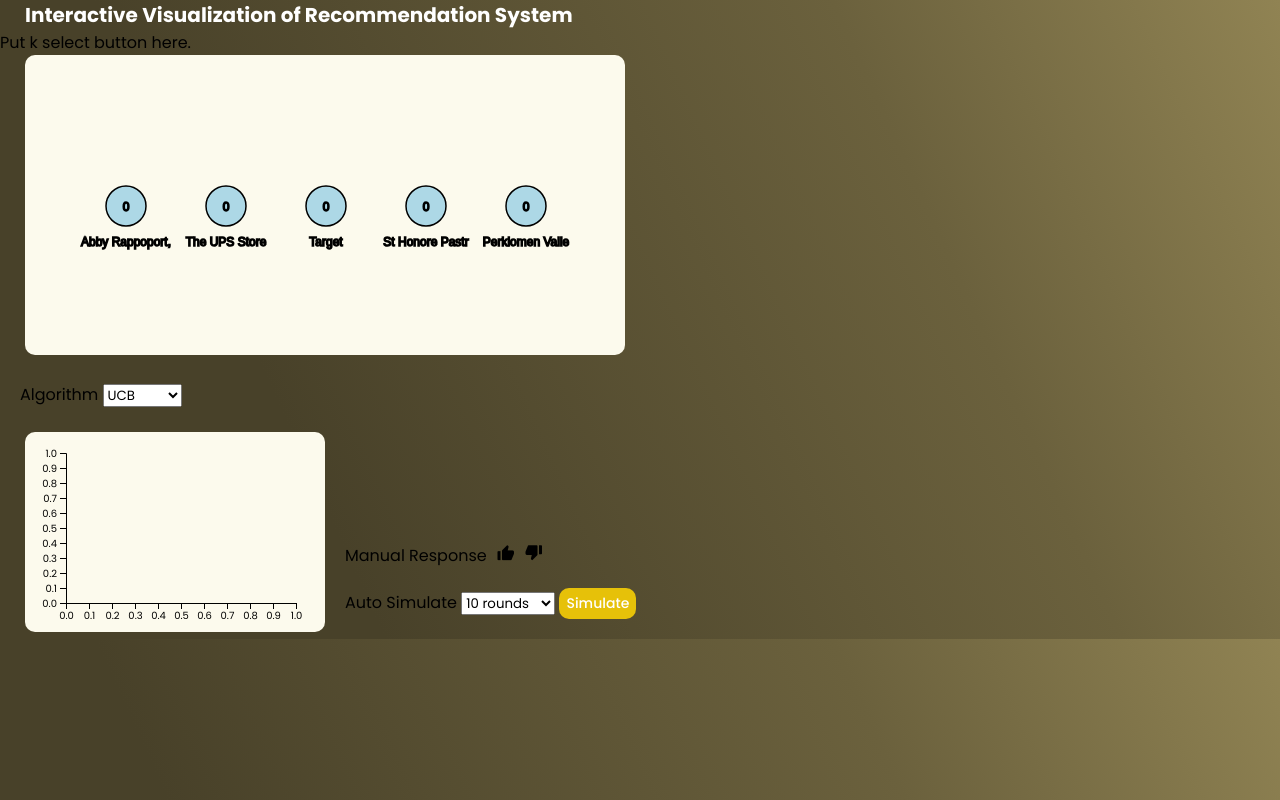
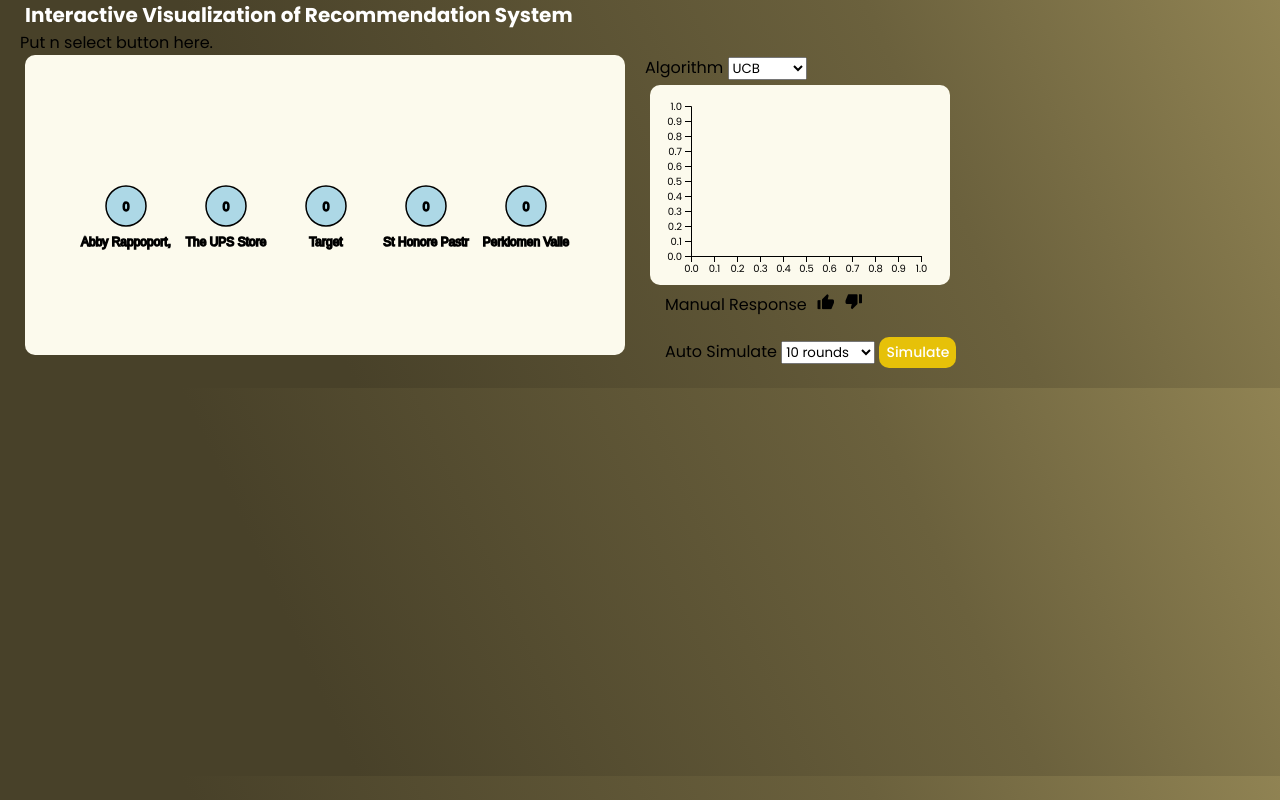
Before and after one commit to Delen0828/6242-Proj, a plain HTML site: page main.html in a window 1280 px wide. Drawn offline with nearby package versions, Linux system fonts and the light colour scheme.

Commit message:
modify layout

```diff
--- a/css/style.css
+++ b/css/style.css
@@ -118,7 +118,8 @@ body {
 }
 
 #vis-container svg{
-    margin-left: 25px;
+    margin-top: 5px;
+    margin-left: 5px;
     display: inline-block;
     border: 1px solid transparent;
     border-radius: 10px;
@@ -133,5 +134,8 @@ body {
 
 .algo-sel{
     margin-left: 20px;
-    margin-top: 20px;
 }
+
+#n-select{
+    margin-left: 20px;
+}
--- a/main.html
+++ b/main.html
@@ -33,28 +33,10 @@
 		<a href="#" class="title">Interactive Visualization of Recommendation System</a>
 	</header>
 
-	<div id='k-select'>Put k select button here.</div>
+	<div id='n-select'>Put n select button here.</div>
 
 	<div class="container1">
 		<div id="d3-container"></div>
-		<!-- <div class="button1">
-			<div id="manual-resp">
-				Manual Response
-				<a href="#" id="likeButton"><i class="ri-thumb-up-fill"></i></a>
-				<a href="#" id="dislikeButton"><i class="ri-thumb-down-fill"></i></a>
-			</div>
-			<div id="auto-sim">
-				Auto Simulate
-				<select id="simSelect" name="simulation round">
-					<option value=10>10 rounds</option>
-					<option value=50>50 rounds</option>
-					<option value=100>100 rounds</option>
-				</select>
-				<button id="simButton">Simulate</button>
-			</div>
-		</div> -->
-	</div>
-
 		<div class="algo-sel">
 			Algorithm
 			<select id="algoSelect" name="algorithm">
@@ -62,9 +44,6 @@
 				<option value='LinUCB'>LinUCB</option>
 				<option value='Random'>Random</option>
 			</select>
-	</div>
-	<br>
-	<div class="bottom-sec">
 			<div id="vis-container"></div>
 			<div class="button1">
 				<div id="manual-resp">
@@ -83,6 +62,26 @@
 				</div>
 			</div>
 		</div>
+	</div>
+
+	<!-- <div class="bottom-sec">
+		<div class="button1">
+			<div id="manual-resp">
+				Manual Response
+				<a href="#" id="likeButton"><i class="ri-thumb-up-fill"></i></a>
+				<a href="#" id="dislikeButton"><i class="ri-thumb-down-fill"></i></a>
+			</div>
+			<div id="auto-sim">
+				Auto Simulate
+				<select id="simSelect" name="simulation round">
+					<option value=10>10 rounds</option>
+					<option value=50>50 rounds</option>
+					<option value=100>100 rounds</option>
+				</select>
+				<button id="simButton">Simulate</button>
+			</div>
+		</div>
+	</div> -->
 
 	<script src="js.js"></script>
 	<script src="vis.js"></script>
```
Lines whose indentation alone changed are shown as unchanged.
